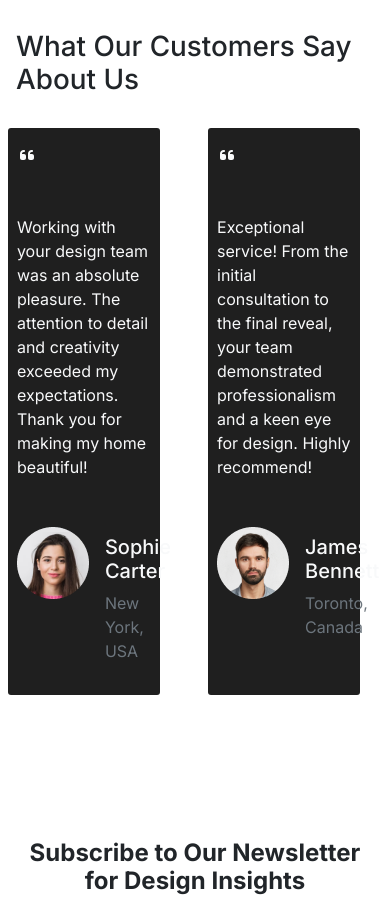
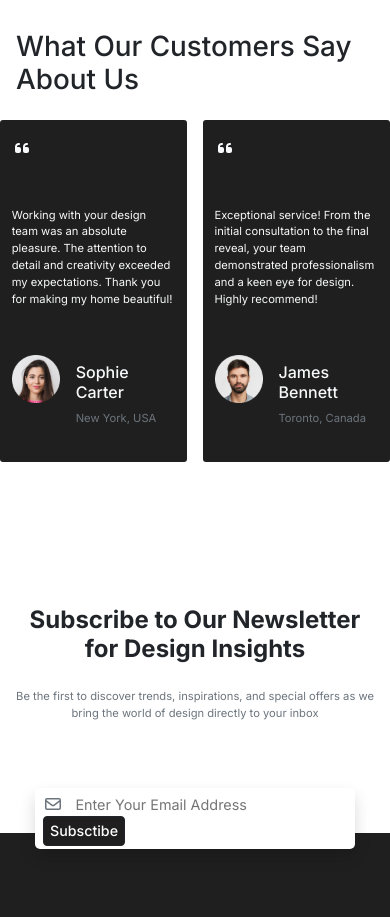
Before and after one commit to zyad27/WebMaster-Phase2-Round2, a plain HTML site: page index.html in a window 390 px wide. Shown: the part 4244-5161 px from the top of the page. Drawn offline with nearby package versions, Linux system fonts and the light colour scheme; files whose address does not match are found by name.

Commit message:
the final edition

```diff
--- a/css/style.css
+++ b/css/style.css
@@ -307,8 +307,27 @@ footer img {
     /* About us Responsive Start */
     .aboutUs-card-container{
         position: static;
-        width: 100%;
+        width: 100% !important;
         order: 3;
+        padding: 0;
+        display: flex;
+        justify-content: space-between;
+    }
+    .aboutUs-card{
+        width: 48% !important;
+        margin: 0 !important;
+    }
+    .aboutUs-card p {
+        font-size: 0.7rem;
+    }
+    .aboutUs-card img{
+        width: 3rem;
+    }
+    .aboutUs-card h5{
+        font-size: 1rem;
+    }
+    .aboutUs-card .text-secondary{
+        font-size: 0.7rem;
     }
     /* About us Responsive End */
     /* Subscribe Responsive Start */
--- a/index.html
+++ b/index.html
@@ -284,7 +284,6 @@
     <script src="https://cdn.jsdelivr.net/npm/bootstrap@5.3.7/dist/js/bootstrap.bundle.min.js"
         integrity="sha384-ndDqU0Gzau9qJ1lfW4pNLlhNTkCfHzAVBReH9diLvGRem5+R9g2FzA8ZGN954O5Q"
         crossorigin="anonymous"></script>
-    <script src="js/script.js"></script>
 </body>
 
 </html>
```
Also changed, not shown: js/script.js (deleted).
